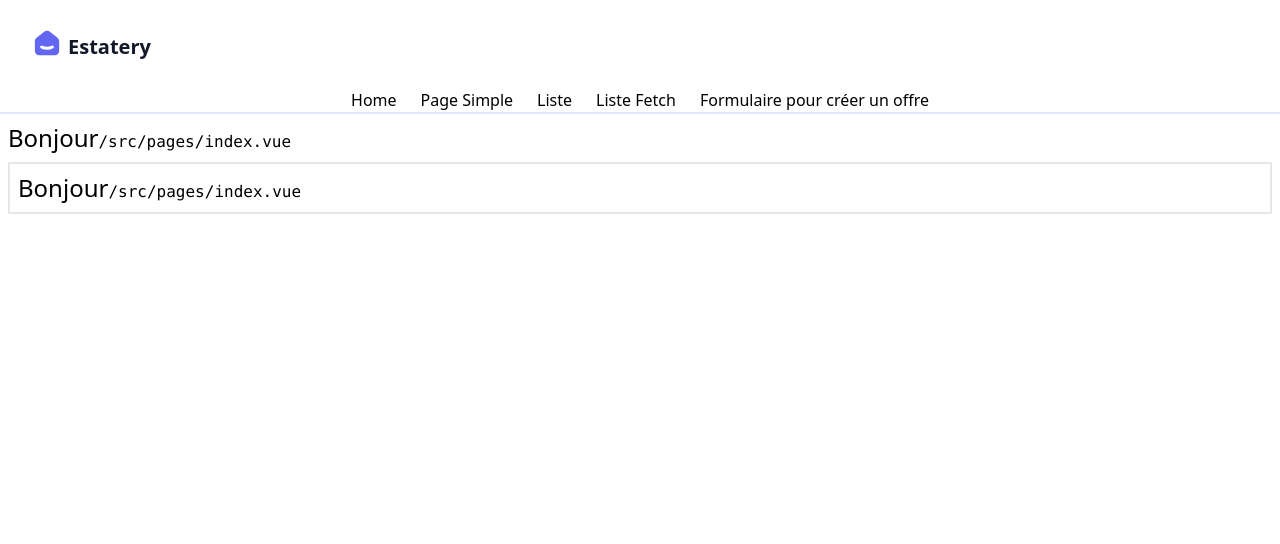
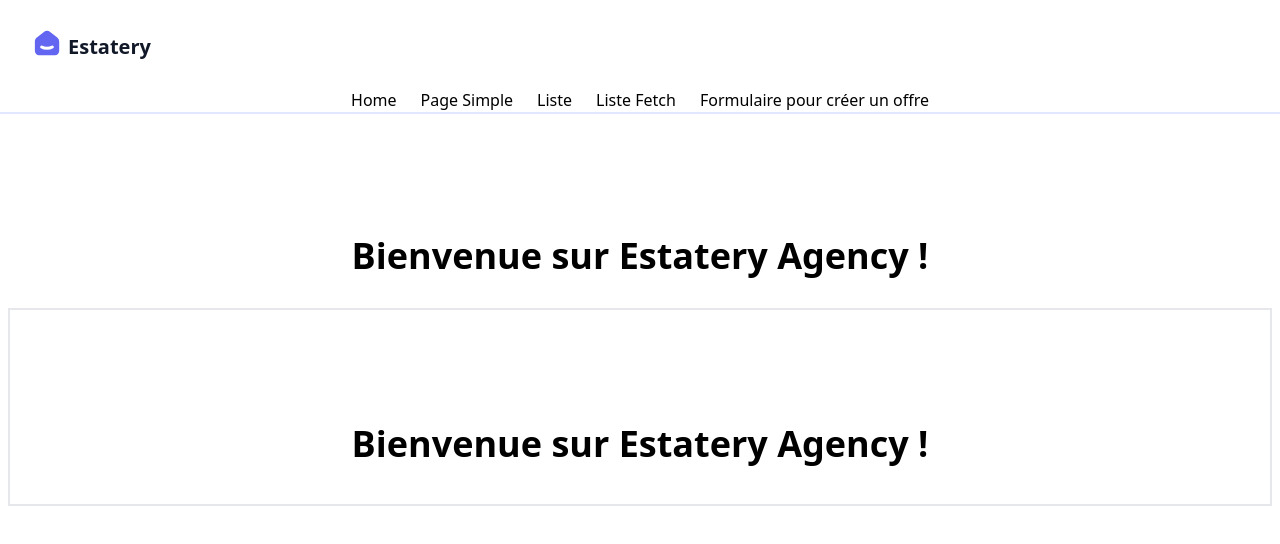
Before and after one commit to duval-justine/R312-justine-duval, a Vue app: page / in a window 1280 px wide. Shown: the top 544 px of the page. Built offline with nearby package versions, Linux system fonts and the light colour scheme; some icons are missing; what @formkit/vue would draw is missing.

Commit message:
Changement du message lors de l'arrivé sur le site

```diff
--- a/src/pages/index.vue
+++ b/src/pages/index.vue
@@ -1,7 +1,6 @@
 <template>
-  <section>
-    <h1 class="text-2xl">
-      Bonjour<code class="font-mono text-base">/src/pages/index.vue</code>
-    </h1>
-  </section>
+  <main class="bg-indigo-25 pt-14 px-4 font-inter">
+    <h2 class="text-4xl font-bold text-indigo-1000 text-center pt-[3.625rem] mb-8">Bienvenue sur Estatery Agency !
+    </h2>
+  </main>
 </template>
```
